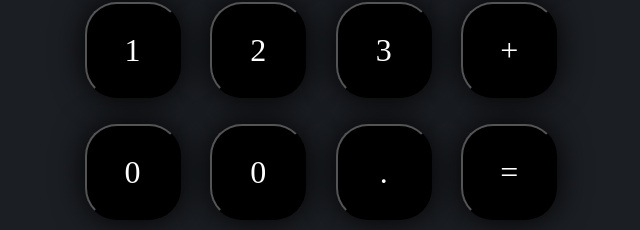
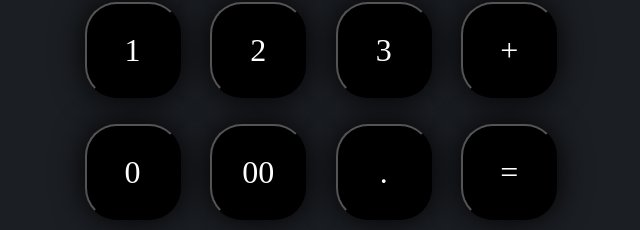
Before and after one commit to ArnavScripts/3d-calculator, a plain HTML site: page index.html in a window 1280 px wide. Shown: the part 640-870 px from the top of the page, 327-967 px from the left. Drawn offline with Linux system fonts and the light colour scheme; a web font is replaced by a local one.

Commit message:
Update index.html

```diff
--- a/index.html
+++ b/index.html
@@ -40,7 +40,7 @@
         </div>
         <div class="row">
             <button class="numButton">0</button>
-            <button class="numButton">0</button>
+            <button class="numButton">00</button>
             <button class="numButton">.</button>
             <button class="numButton">=</button>
         </div>
```
